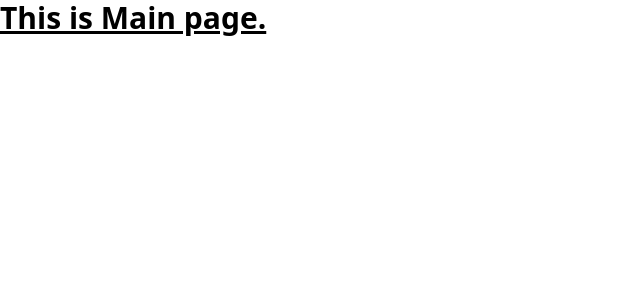
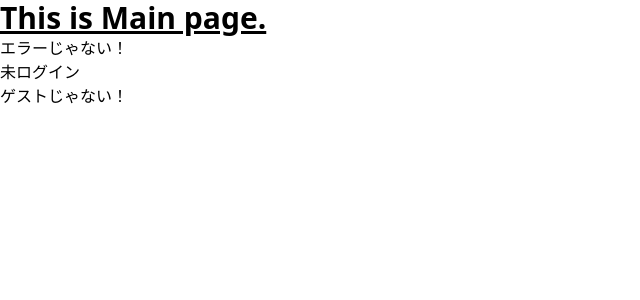
Before and after one commit to daydule/frontend, a Next.js app: page / in a window 1280 px wide. Shown: the top 300 px of the page, without its empty margins (0-640 px from the left). Built offline with nearby package versions, Linux system fonts and the light colour scheme; no server answers.

Commit message:
add api呼び出しの例をindex.tsxに追加

```diff
--- a/src/pages/index.tsx
+++ b/src/pages/index.tsx
@@ -1,5 +1,31 @@
+import { useEffect, useState } from 'react';
+import { guestCheck } from '@/services/authentication';
+
+type guestCheckResult = {
+  isError: boolean;
+  isLogin: boolean;
+  isGuest: boolean;
+};
+
 const Index: React.FC = () => {
-  return <h1 className='text-3xl font-bold underline'>This is Main page.</h1>;
+  const [guestCheckResult, setGuestCheckResult] = useState<guestCheckResult>();
+
+  // api呼び出しサンプル
+  useEffect(() => {
+    const setState = async () => {
+      setGuestCheckResult(await guestCheck());
+    };
+    setState().catch((err) => console.log(err));
+  }, []);
+
+  return (
+    <>
+      <div className='text-3xl font-bold underline'>This is Main page.</div>
+      <p>{guestCheckResult?.isError ? 'エラー' : 'エラーじゃない！'}</p>
+      <p>{guestCheckResult?.isLogin ? 'ログイン済み' : '未ログイン'}</p>
+      <p>{guestCheckResult?.isGuest ? 'ゲスト' : 'ゲストじゃない！'}</p>
+    </>
+  );
 };
 
 export default Index;
--- /dev/null
+++ b/src/services/authentication.ts
@@ -0,0 +1,2 @@
+export const guestCheck: () => Promise<any> = () =>
+  fetch(process.env.NEXT_PUBLIC_API_BASE_URL + 'guestCheck').then((res) => res.json());
```
Also changed, not shown: 2 other files (tests, documents, lock files or other folders).
